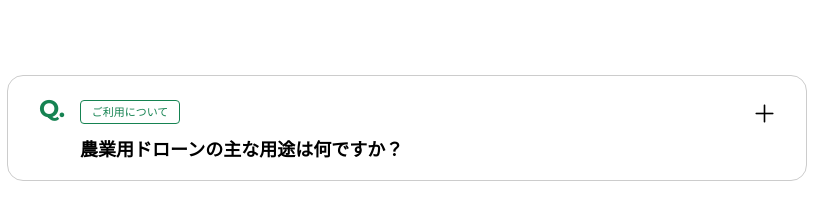
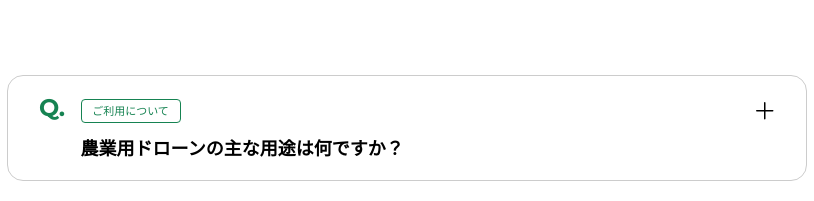
Before and after one commit to t210mha/web-site, a plain HTML site: page faq/index.html in a window 1280 px wide. Shown: the part 727-928 px from the top of the page, 233-1047 px from the left. Drawn offline with nearby package versions, Linux system fonts and the light colour scheme; some packages are replaced by stand-ins of ours.

Commit message:
フィードバック No52 アイコン画像をSVGファイルに変更

```diff
--- a/assets/style/scss/common/layout/_faq.scss
+++ b/assets/style/scss/common/layout/_faq.scss
@@ -64,8 +64,8 @@
     padding: vw(22) vw(23) vw(17);
 
     @include g.mq(md) {
-        column-gap: mvw(14);
-        padding: mvw(24) mvw(32) mvw(15) mvw(31);
+        column-gap: mvw(15);
+        padding: mvw(23) mvw(32) mvw(16) mvw(31);
     }
 
     &--middle {
@@ -73,7 +73,7 @@
         padding-top: vw(23);
 
         @include g.mq(md) {
-            padding-top: mvw(24);
+            padding-top: mvw(23);
         }
     }
 
@@ -179,34 +179,37 @@
     display: flex;
     align-items: center;
     justify-content: center;
-    width: vw(19);
-    height: vw(19);
+    width: vw(18);
+    height: vw(24);
 
     @include g.mq(md) {
-        width: mvw(19);
-        height: mvw(19);
+        width: mvw(18);
+        height: mvw(24);
     }
 
     &::after {
         content: '';
         display: block;
-        width: vw(19);
-        height: vw(19);
-        background-image: url('/assets/image/faq/faq/icon_plus_01.png');
+        width: vw(24);
+        height: vw(24);
+        background-image: url('/assets/image/faq/faq/icon_plus_01.svg');
         background-size: cover;
         background-position: center;
-        margin-top: vw(6);
 
         @include g.mq(md) {
-            width: mvw(19);
-            height: mvw(19);
-            margin-top: mvw(7);
+            width: mvw(24);
+            height: mvw(24);
         }
     }
 }
 
 .faq__item-question.open .question__button::after {
-    background-image: url('/assets/image/faq/faq/icon_minus_01.png');
+    background-image: url('/assets/image/faq/faq/icon_minus_01.svg');
+
+    @include g.mq(md) {
+        background-image: url('/assets/image/faq/faq/icon_minus_01.svg');
+        margin-top: mvw(4);
+    }
 }
 
 .faq__item-answer {
@@ -214,7 +217,7 @@
     padding: vw(2) vw(23) vw(17);
 
     @include g.mq(md) {
-        padding: mvw(15) mvw(32) mvw(18) mvw(31);
+        padding: mvw(15) mvw(32) mvw(19) mvw(31);
     }
 
     &--middle {
@@ -233,7 +236,7 @@
         padding-bottom: vw(15);
 
         @include g.mq(md) {
-            padding: mvw(15) mvw(32) mvw(18) mvw(31);
+            padding: mvw(15) mvw(32) mvw(20) mvw(31);
         }
     }
 
--- a/faq/index.html
+++ b/faq/index.html
@@ -209,7 +209,7 @@
                     </dd>
                 </div>
                 <div class="faq__item">
-                    <dt class="faq__item-question faq__item-question--large question">
+                    <dt class="faq__item-question faq__item-question--middle question">
                         <div class="question__mark">Q.</div>
                         <div class="question__content">
                             <div class="question__badges">
```
Also changed, not shown: assets/image/faq/faq/icon_minus_01.png (deleted), assets/image/faq/faq/icon_minus_01.svg (added), assets/image/faq/faq/icon_plus_01.png (deleted), assets/image/faq/faq/icon_plus_01.svg (added), assets/style/main.css, 1 other file.
